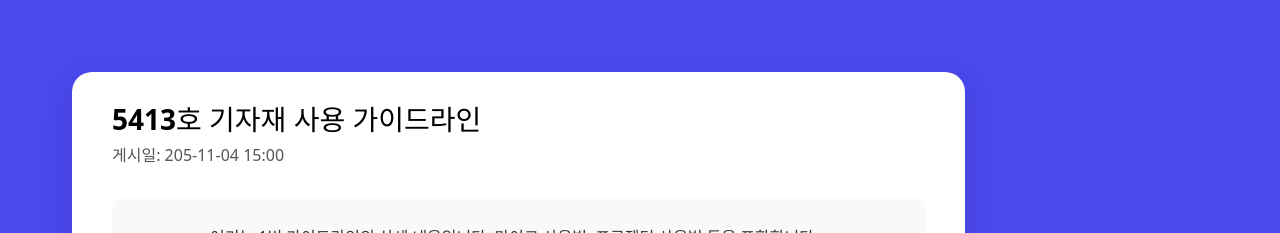
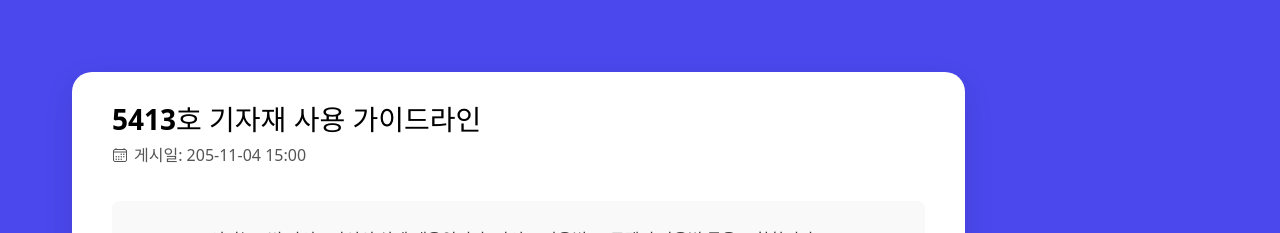
Before and after one commit to ClassRoomManager-Woowa-Tech-Course/front, a React (Vite) app: page /guideline/1 in a window 1280 px wide. Shown: the top 233 px of the page. Built offline with nearby package versions, Linux system fonts and the light colour scheme.

Commit message:
feat(GuideLineDetailPage): 달력 이미지 추가

```diff
--- a/src/components/ListPageHeader.tsx
+++ b/src/components/ListPageHeader.tsx
@@ -3,7 +3,7 @@ import styled from 'styled-components';
 
 interface ListPageHeaderProps {
     title: string;
-    description: string;
+    description: React.ReactNode;
 }
 
 const ListPageHeader: React.FC<ListPageHeaderProps> = ({ title, description }) => (
--- a/src/pages/GuideLineDetailPage.tsx
+++ b/src/pages/GuideLineDetailPage.tsx
@@ -3,6 +3,7 @@ import ListPageHeader from "@/components/ListPageHeader";
 import {guideMockData} from "@/data/GuideMockData";
 import {useParams} from "react-router-dom";
 import styled from "styled-components";
+import {IoCalendarOutline} from "react-icons/io5";
 
 const GuideLineDetailPage = () => {
     const {id} = useParams<{id: string}>();
@@ -21,7 +22,12 @@ const GuideLineDetailPage = () => {
         <ListPageLayout>
             <ListPageHeader
                 title={item.title}
-                description={`게시일: ${item.date}`}
+                description={
+                    <DescriptionWrapper>
+                        <IoCalendarOutline/>
+                        <span>{`게시일: ${item.date}`}</span>
+                    </DescriptionWrapper>
+                }
             />
             <ContentWrapper>
                 <ContentText>
@@ -41,10 +47,14 @@ const ContentWrapper = styled.div`
   border-radius: 8px;
   min-height: 300px;
 `;
-
+const DescriptionWrapper = styled.span`
+  display: inline-flex;
+  align-items: center;
+  gap: 6px;
+`;
 const ContentText = styled.p`
   font-size: 16px;
   color: #333;
   line-height: 1.8;
-  white-space: pre-wrap; // 줄바꿈(\n)을 그대로 표시
+  white-space: pre-wrap;
 `;
```
